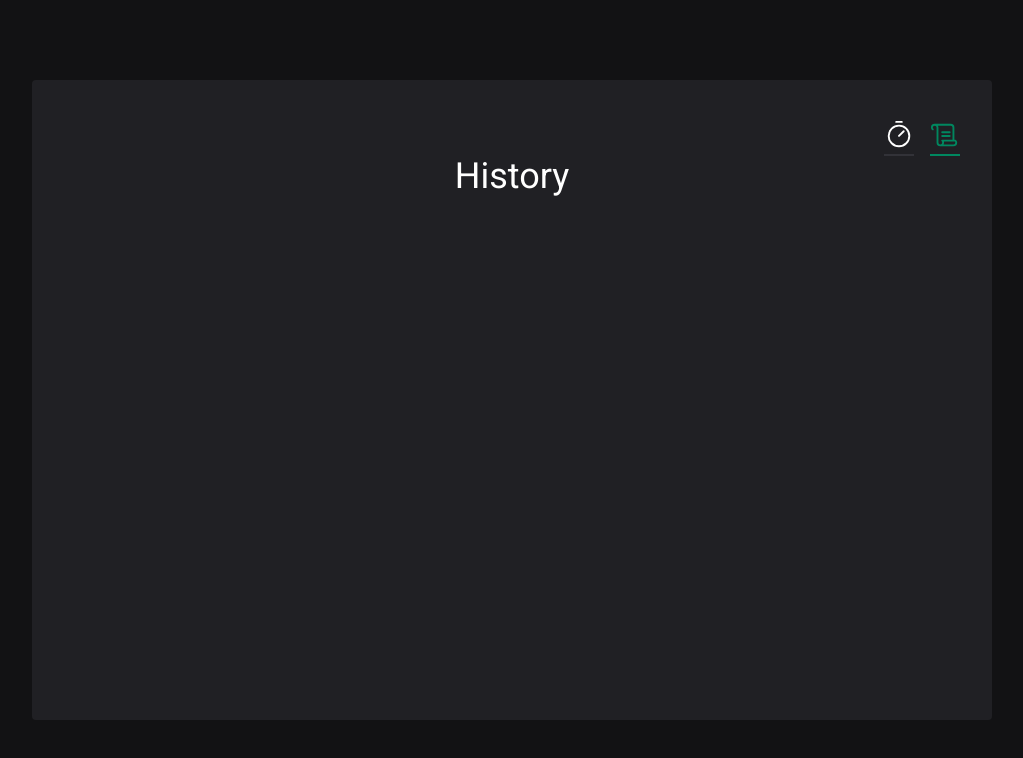
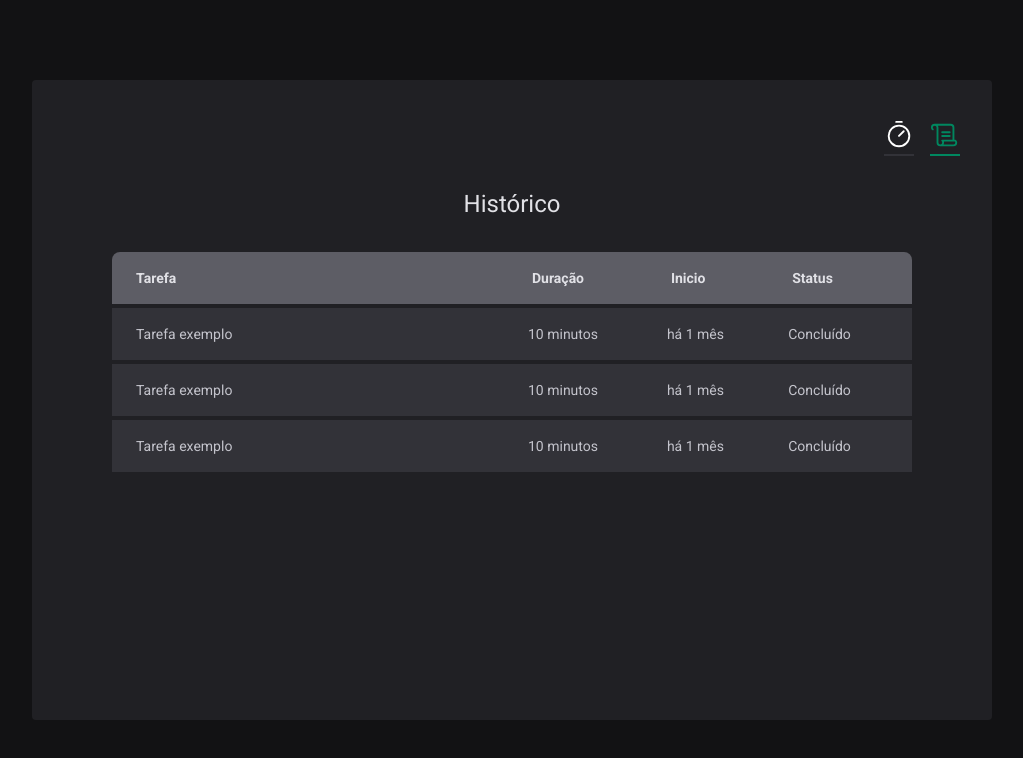
Before and after one commit to CarlosLonghi/Pomodoro, a React (Vite) app: page /history in a window 1280 px wide. Shown: the top 758 px of the page, without its empty margins (128-1151 px from the left). Built offline with nearby package versions, Linux system fonts and the light colour scheme.

Commit message:
feat: create History page

```diff
--- a/src/index.css
+++ b/src/index.css
@@ -12,6 +12,7 @@ nav a.active:hover {
 }
 
 @layer utilities {
+  /* Form */
   form input {
     background: none;
   }
@@ -20,6 +21,30 @@ nav a.active:hover {
   }
   .nav-link {
     @apply text-white border-b-2 pb-1 border-b-gray-500 hover:border-b-green-500 transition duration-200 ease-in-out outline-none focus:border-green-400;
+  }
+
+  /* Table */
+  .history-table {
+    min-width: 26rem;
+  }
+  th {
+    @apply bg-gray-400 text-gray-100 text-sm text-left px-5 py-4
+  }
+  th:first-child{
+    @apply rounded-tl-lg pl-6
+  }
+  th:last-child {
+    @apply rounded-tr-lg pr-6
+  }
+
+  td {
+    @apply bg-gray-500 border-t-4 border-gray-600 p-4 text-sm text-gray-200
+  }
+  td:first-child{
+    @apply pl-6 w-1/2
+  }
+  td:last-child {
+    @apply pr-6
   }
 }
 
--- a/src/pages/History.tsx
+++ b/src/pages/History.tsx
@@ -1,7 +1,43 @@
 export function History() {
   return (
-    <div>
-      <h1 className="text-4xl text-white text-center">History</h1>
-    </div>
+    <main className="flex-1 px-12 py-8 flex flex-col">
+      <h1 className="text-2xl text-gray-100 text-center">Histórico</h1>
+
+      <div className="flex-1 overflow-auto mt-8">
+        <table className="history-table w-full border-collapse">
+          <thead>
+            <tr>
+              <th>Tarefa</th>
+              <th>Duração</th>
+              <th>Inicio</th>
+              <th>Status</th>
+            </tr>
+          </thead>
+
+          <tbody>
+            <tr>
+              <td>Tarefa exemplo</td>
+              <td>10 minutos</td>
+              <td>há 1 mês</td>
+              <td>Concluído</td>
+            </tr>
+
+            <tr>
+              <td>Tarefa exemplo</td>
+              <td>10 minutos</td>
+              <td>há 1 mês</td>
+              <td>Concluído</td>
+            </tr>
+
+            <tr>
+              <td>Tarefa exemplo</td>
+              <td>10 minutos</td>
+              <td>há 1 mês</td>
+              <td>Concluído</td>
+            </tr>
+          </tbody>
+        </table>
+      </div>
+    </main>
   )
 }
--- a/tailwind.config.js
+++ b/tailwind.config.js
@@ -9,7 +9,7 @@ export default {
         100: '#E1E1E6',
         200: '#C4C4CC',
         300: '#8D8D99',
-        400: '#7C7C8A',
+        400: '#5d5d65',
         500: '#323238',
         600: '#202024',
         700: '#121214',
```
